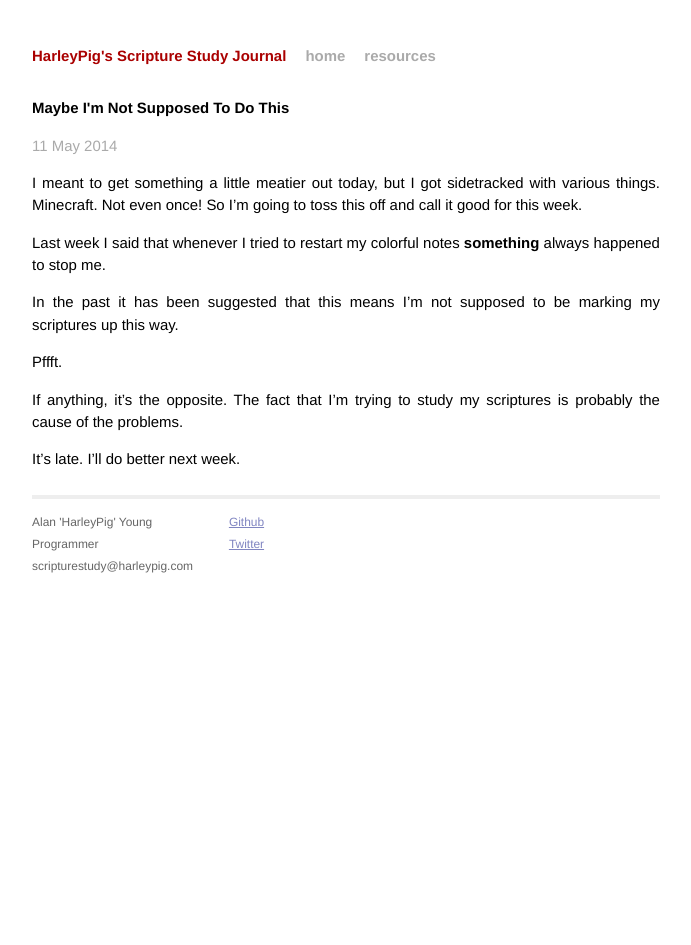
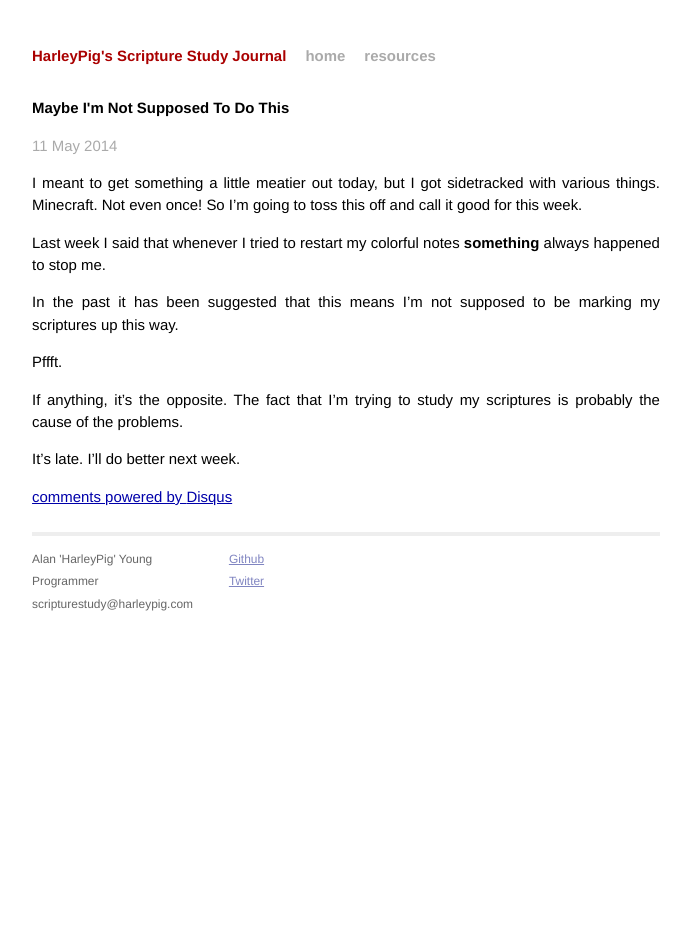
Before and after one commit to harleypig/scripturestudy.org, a Jekyll site: the page built from _posts/2014-05-11-Maybe-Im-Not-Supposed-To-Do-This.md, in a window 1280 px wide. Shown: the whole page, without its empty margins (294-985 px from the left). Built offline with Jekyll 4.4.1, drawn with Linux system fonts in a browser that asks for light colours; Markdown is read by kramdown in place of the engine named in the settings; comment, search, counter and statistics services are not loaded.

Commit message:
added disqus code to posts layout

```diff
--- a/_layouts/post.html
+++ b/_layouts/post.html
@@ -7,3 +7,23 @@
 <div class="post">
 {{ content }}
 </div>
+
+<!-- Begin Disqus code -->
+<div id="disqus_thread"></div>
+  <script type="text/javascript">
+    var disqus_shortname = 'harleypigsscripturestudyjournal';
+
+    /* * * DON'T EDIT BELOW THIS LINE * * */
+    (function() {
+      var dsq = document.createElement('script'); dsq.type = 'text/javascript'; dsq.async = true;
+      dsq.src = '//' + disqus_shortname + '.disqus.com/embed.js';
+      (document.getElementsByTagName('head')[0] || document.getElementsByTagName('body')[0]).appendChild(dsq);
+    })();
+  </script>
+  <noscript>Please enable JavaScript to view the
+    <a href="http://disqus.com/?ref_noscript">comments powered by Disqus</a>
+  </noscript>
+
+  <a href="http://disqus.com" class="dsq-brlink">comments powered by
+    <span class="logo-disqus">Disqus</span></a>
+<!-- End Disqus code -->
```
